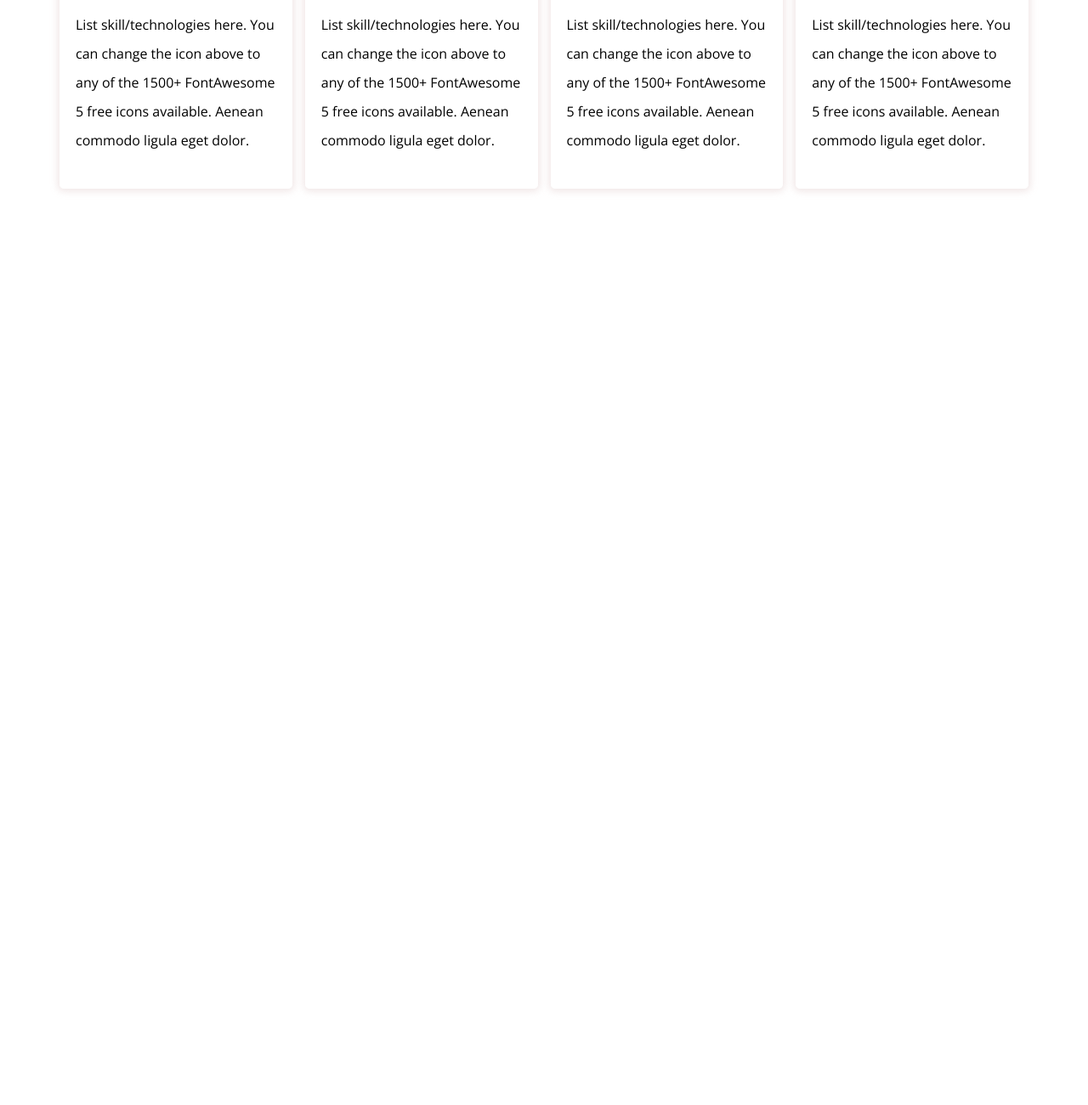
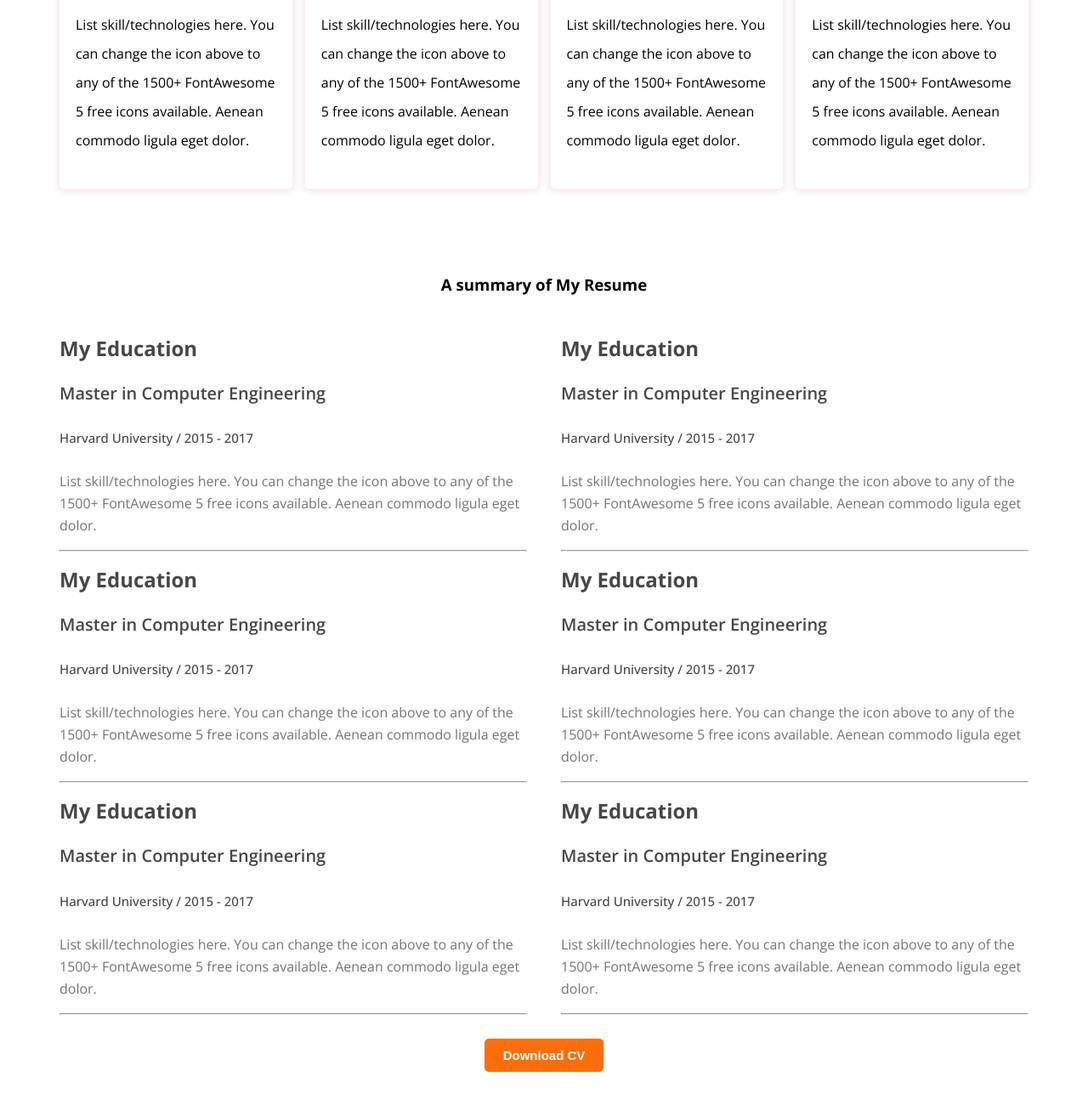
Before and after one commit to Ratan-code-SR/practice-projects, a plain HTML site: page index.html in a window 1280 px wide. Shown: the part 1633-2933 px from the top of the page at 85% size. Before the commit the page ends 1905 px from the top, so only its background shows below. Drawn offline with nearby package versions, Linux system fonts and the light colour scheme.

Commit message:
resume section added

```diff
--- a/index.html
+++ b/index.html
@@ -72,32 +72,110 @@
             <div class="container">
                 <div class="skills-about">
                     <h2>What I do</h2>
-         <p>I have more than 10 years experience building software for clients all over the world. Below is a quick overview of my main technical skill sets and technologies i use. Want to find out more about my experience? Check out my online resume and project portfolio.</p>
+                    <p>I have more than 10 years experience building software for clients all over the world. Below is a
+                        quick overview of my main technical skill sets and technologies i use. Want to find out more
+                        about my experience? Check out my online resume and project portfolio.</p>
                 </div>
                 <div class="my-skills">
                     <div class="programing-skil">
                         <img src="images/icons/js.png" alt="">
                         <h3>Vanilla JavaScript</h3>
-                <p>List skill/technologies here. You can change the icon above to any of the 1500+ FontAwesome 5 free icons available. Aenean commodo ligula eget dolor.</p>
+                        <p>List skill/technologies here. You can change the icon above to any of the 1500+ FontAwesome 5
+                            free icons available. Aenean commodo ligula eget dolor.</p>
                     </div>
                     <div class="programing-skil">
                         <img src="images/icons/react.png" alt="">
                         <h3>Vanilla JavaScript</h3>
-                <p>List skill/technologies here. You can change the icon above to any of the 1500+ FontAwesome 5 free icons available. Aenean commodo ligula eget dolor.</p>
+                        <p>List skill/technologies here. You can change the icon above to any of the 1500+ FontAwesome 5
+                            free icons available. Aenean commodo ligula eget dolor.</p>
                     </div>
                     <div class="programing-skil">
                         <img src="images/icons/nodejs.png" alt="">
                         <h3>Vanilla JavaScript</h3>
-                <p>List skill/technologies here. You can change the icon above to any of the 1500+ FontAwesome 5 free icons available. Aenean commodo ligula eget dolor.</p>
+                        <p>List skill/technologies here. You can change the icon above to any of the 1500+ FontAwesome 5
+                            free icons available. Aenean commodo ligula eget dolor.</p>
                     </div>
                     <div class="programing-skil">
                         <img src="images/icons/mongo.png" alt="">
                         <h3>Vanilla JavaScript</h3>
-                <p>List skill/technologies here. You can change the icon above to any of the 1500+ FontAwesome 5 free icons available. Aenean commodo ligula eget dolor.</p>
+                        <p>List skill/technologies here. You can change the icon above to any of the 1500+ FontAwesome 5
+                            free icons available. Aenean commodo ligula eget dolor.</p>
                     </div>
                 </div>
             </div>
 
+        </section>
+
+        <section class="resume-section">
+            <div class="container">
+                <div class="resume-about">
+                    <h3>A summary of My Resume</h3>
+
+                </div>
+                <div class="details">
+                    <div class="left-side-details">
+                        <div class="left-side">
+                            <h2>My Education</h2>
+                            <h4>Master in Computer Engineering</h4>
+                            <h5>Harvard University / 2015 - 2017</h5>
+                            <p>List skill/technologies here. You can change the icon above
+                                to any of the 1500+ FontAwesome 5 free icons available. Aenean commodo ligula eget
+                                dolor.</p>
+                            <hr>
+                        </div>
+                        <div class="left-side">
+                            <h2>My Education</h2>
+                            <h4>Master in Computer Engineering</h4>
+                            <h5>Harvard University / 2015 - 2017</h5>
+                            <p>List skill/technologies here. You can change the icon above
+                                to any of the 1500+ FontAwesome 5 free icons available. Aenean commodo ligula eget
+                                dolor.</p>
+                            <hr>
+                        </div>
+                        <div class="left-side">
+                            <h2>My Education</h2>
+                            <h4>Master in Computer Engineering</h4>
+                            <h5>Harvard University / 2015 - 2017</h5>
+                            <p>List skill/technologies here. You can change the icon above
+                                to any of the 1500+ FontAwesome 5 free icons available. Aenean commodo ligula eget
+                                dolor.</p>
+                            <hr>
+                        </div>
+                    </div>
+                    <div class="right-side-details">
+                        <div class="right-side">
+                            <h2>My Education</h2>
+                            <h4>Master in Computer Engineering</h4>
+                            <h5>Harvard University / 2015 - 2017</h5>
+                            <p>List skill/technologies here. You can change the icon above
+                                to any of the 1500+ FontAwesome 5 free icons available. Aenean commodo ligula eget
+                                dolor.</p>
+                            <hr>
+                        </div>
+                        <div class="right-side">
+                            <h2>My Education</h2>
+                            <h4>Master in Computer Engineering</h4>
+                            <h5>Harvard University / 2015 - 2017</h5>
+                            <p>List skill/technologies here. You can change the icon above
+                                to any of the 1500+ FontAwesome 5 free icons available. Aenean commodo ligula eget
+                                dolor.</p>
+                            <hr>
+                        </div>
+                        <div class="right-side">
+                            <h2>My Education</h2>
+                            <h4>Master in Computer Engineering</h4>
+                            <h5>Harvard University / 2015 - 2017</h5>
+                            <p>List skill/technologies here. You can change the icon above
+                                to any of the 1500+ FontAwesome 5 free icons available. Aenean commodo ligula eget
+                                dolor.</p>
+                            <hr>
+                        </div>
+                    </div>
+                </div>
+                <div class="btn-div">
+                    <button class="primary-btn">Download CV</button>
+                </div>
+            </div>
         </section>
 
 
--- a/style.css
+++ b/style.css
@@ -73,25 +73,29 @@ ul.nav-ul li a {
     align-items: center;
     justify-content: space-between;
 }
-.banner img{
+
+.banner img {
     width: 500px;
 }
 
-.banner-contant{
+.banner-contant {
     max-width: 500px;
 }
+
 h3.banner-greeting {
     color: #474747;
     font-family: Open Sans;
     font-size: 40px;
     font-weight: 600;
 }
+
 h1.banner-title {
     color: #181818;
     font-family: Open Sans;
     font-size: 54px;
     font-weight: 700;
 }
+
 .banner-content p {
     color: #757575;
     font-family: Open Sans;
@@ -108,24 +112,27 @@ button.primary-btn.new {
     color: #FD6E0A;
     font-weight: 700;
 }
+
 /* about section */
 
-.main-section{
+.main-section {
     background-color: #fff8f3;
     max-width: 1140px;
     margin: auto;
     margin-top: 52px;
 
 }
-.about-info{
+
+.about-info {
     text-align: center;
     padding: 70px 50px 0 50px;
 }
 
-.about-info h2{
+.about-info h2 {
     font-size: 30px;
     font-weight: 700;
 }
+
 .about-info p {
     font-size: 23px;
     color: #757575;
@@ -136,6 +143,7 @@ font-weight: 700;
     display: flex;
     justify-content: space-around;
 }
+
 .about-container {
     text-align: center;
 }
@@ -152,11 +160,12 @@ font-weight: 700;
 }
 
 /* skills section */
-.container{
+.container {
     max-width: 1140px;
-    margin:50px auto;
+    margin: 50px auto;
 
 }
+
 .skills-about {
     text-align: center;
 }
@@ -177,10 +186,89 @@ font-weight: 700;
     align-items: center;
     gap: 15px;
 }
+
 .programing-skil {
     border: 1px solid white;
     line-height: 34px;
     padding: 23px 18px;
-    box-shadow: 0px 1px 8px 2px rgba(235,221,221,0.75);
+    box-shadow: 0px 1px 8px 2px rgba(235, 221, 221, 0.75);
     border-radius: 5px;
 }
+
+/* resume-section */
+.resume-section {
+    margin: 100px 0;
+}
+
+.resume-about {
+    text-align: center;
+}
+
+/* details  */
+.details {
+    display: flex;
+    justify-content: space-between;
+    align-items: center;
+    gap: 40px;
+    margin-top: 30px;
+}
+
+/* left -side  */
+.left-side h2 {
+    color: #474747;
+    font-weight: 700;
+}
+
+.left-side {
+    line-height: 26px;
+}
+
+.left-side h4 {
+    color: #474747;
+    font-weight: 600;
+    font-size: 20px;
+}
+
+.left-side h5 {
+    color: #474747;
+    font-weight: 500;
+    font-size: 15px;
+}
+
+.left-side p {
+    color: #757575;
+    font-size: 16px;
+}
+
+/* ride -side  */
+.right-side h2 {
+    color: #474747;
+    font-weight: 700;
+}
+
+.right-side {
+    line-height: 26px;
+}
+
+.right-side h4 {
+    color: #474747;
+    font-weight: 600;
+    font-size: 20px;
+}
+
+.right-side h5 {
+    color: #474747;
+    font-weight: 500;
+    font-size: 15px;
+}
+
+.right-side p {
+    color: #757575;
+    font-size: 16px;
+}
+
+/* primary-btn btn */
+.btn-div {
+    text-align: center;
+    margin-top: 20px;
+}
```
Lines whose indentation alone changed are shown as unchanged.
